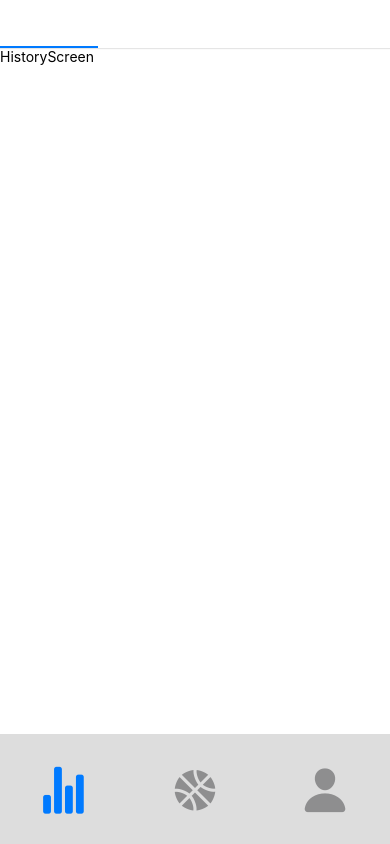
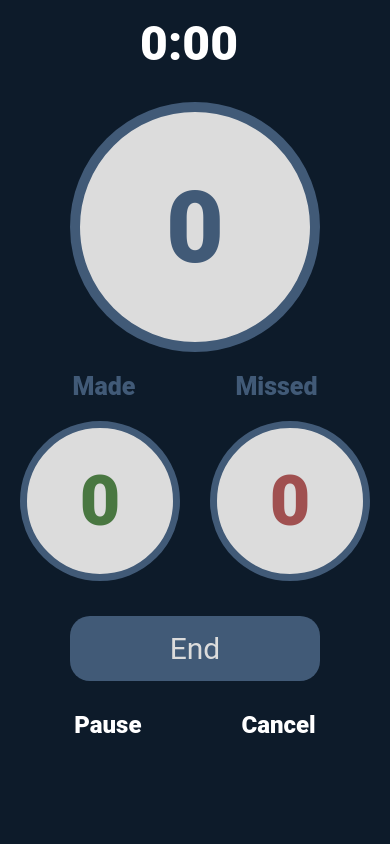
Before and after one commit to Project-Lebron/projectLebron, a React Native app: screen /WorkoutStart in a window 390 px wide. Built offline with nearby package versions, Linux system fonts and the light colour scheme.

Commit message:
we have to figure out the typescript navigation thing to get rid of the errors

```diff
--- a/App.tsx
+++ b/App.tsx
@@ -6,7 +6,10 @@ import Home from "./src/screens/HomeScreen";
 import Stats from "./src/screens/StatsScreen";
 import Profile from "./src/screens/ProfileScreen";
 import BottomNav from "./src/navigators/BottomNav";
+import WorkoutStart from "./src/screens/WorkoutStart";
+import WorkoutEnd from "./src/screens/WorkoutEnd";
 //Test
+
 const Stack = createNativeStackNavigator();
 
 const App = () => {
@@ -27,6 +30,14 @@ const App = () => {
           name="Profile"
           component={BottomNav}
           options={{ animation: "slide_from_bottom" }}
+        ></Stack.Screen>
+        <Stack.Screen
+          name="WorkoutStart"
+          component={WorkoutStart}
+        ></Stack.Screen>
+        <Stack.Screen
+          name="WorkoutEnd"
+          component={WorkoutEnd}
         ></Stack.Screen>
       </Stack.Navigator>
     </NavigationContainer>
--- a/src/navigators/BottomNav.tsx
+++ b/src/navigators/BottomNav.tsx
@@ -32,7 +32,7 @@ const BottomNav = () => {
           ),}}>
         </Tab.Screen>
 
-      <Tab.Screen name="Home" component={HomeScreen}
+      <Tab.Screen name="HomeScreen" component={HomeScreen}
         options={{ // homescreen icon
           tabBarIcon: ({ color, size }) => (
             <Ionicons name="basketball" size={50} color={color} />
@@ -53,7 +53,7 @@ const BottomNav = () => {
 const styles = StyleSheet.create({
 
 	tabBarStyle: {
-		height: 110,
+		height: 100,
 		position: 'absolute',
 		backgroundColor: '#ddd',
 		borderTopwidth: 0,
--- a/src/navigators/TopNav.tsx
+++ b/src/navigators/TopNav.tsx
@@ -15,8 +15,8 @@ const TopNav = () => {
         initialRouteName="StatsHome"
         screenOptions={{
             tabBarActiveTintColor: "black",
-            tabBarLabelStyle: { fontSize: 12},
-            tabBarStyle: { backgroundColor: 'white' }
+            tabBarLabelStyle: { fontSize: 12, color: "#fff"},
+            tabBarStyle: { backgroundColor: '#0D1B2A', marginTop: 30, }
         }}>
       <Tab.Screen name="History" component={HistoryScreen} options={{ tabBarLabel: "Test"}}></Tab.Screen>
       <Tab.Screen name="Weekly" component={WeeklyScreen}></Tab.Screen>
--- a/src/screens/HomeScreen.tsx
+++ b/src/screens/HomeScreen.tsx
@@ -1,7 +1,9 @@
 import { StyleSheet, Text, View, SafeAreaView, TouchableOpacity, StatusBar, Touchable } from 'react-native'
 import React from 'react'
+import type { HomeScreenProps } from "";
 
-const HomeScreen = () => {
+
+const HomeScreen = ({ navigation }: HomeScreenProps) => {
   return (
     <SafeAreaView style={styles.container}>
       <StatusBar barStyle={'light-content'} />
@@ -31,7 +33,12 @@ const HomeScreen = () => {
       </SafeAreaView>
 
       {/* button */}
-      <TouchableOpacity style={styles.startButton} onPress={() => console.log('Pressed!')}>
+      <TouchableOpacity
+        style={styles.startButton}
+        onPress={() => {
+          console.log('Pressed!')
+          navigation.navigate('WorkoutStart')
+        }}>
         <Text style={styles.startButtonText}>Start</Text>
       </TouchableOpacity>
 
--- a/src/screens/StatsScreen.tsx
+++ b/src/screens/StatsScreen.tsx
@@ -6,9 +6,11 @@ import TopNav from "../navigators/TopNav";
 const StatsScreen = () => {
   return (
     <SafeAreaView style={styles.container}>
+      <SafeAreaView style={styles.titleContainer}>
+        <Text style={styles.titleScreen}>Stats</Text>
+      </SafeAreaView>
       <TopNav />
       <StatusBar barStyle={'light-content'} />
-      <Text style={styles.titleScreen}>Stats</Text>
     </SafeAreaView>
   )
 }
@@ -16,13 +18,17 @@ const StatsScreen = () => {
 const styles = StyleSheet.create({
   container: {
     flex: 1,
-    backgroundColor: '#fff',
+    backgroundColor: '#0D1B2A',
     justifyContent: 'center',
   },
   listTab: {
     flex: 1,
     backgroundColor: '#fff',
     padding: 15
+  },
+  titleContainer: {
+    marginTop: 20,
+    alignItems: 'center',
   },
   titleScreen: {
     color:'white',
--- /dev/null
+++ b/src/screens/WorkoutEnd.tsx
@@ -0,0 +1,146 @@
+import { StyleSheet, Text, View, SafeAreaView, TouchableOpacity, StatusBar, Touchable } from 'react-native'
+import React from 'react'
+
+const WorkoutEnd = ({ navigation }) => {
+    return (
+        <SafeAreaView style={styles.container}>
+          <StatusBar barStyle={'light-content'} />
+
+          {/* title text */}
+          <Text style={styles.date}> 11.18.2023</Text>
+          <SafeAreaView style={styles.topContainer}>
+            <Text style={styles.titleText}>Morning Shootaround </Text>
+          </SafeAreaView>
+
+          {/* big circle */}
+          <SafeAreaView style={styles.bigCircle}>
+            <Text style={styles.bigCircleTxt}>70%</Text>
+          </SafeAreaView>
+
+          {/* boxes */}
+          <SafeAreaView style={styles.bottomBoxContainer}>
+            <SafeAreaView style={styles.bottomBoxes}></SafeAreaView>
+            <SafeAreaView style={styles.bottomBoxes}></SafeAreaView>
+          </SafeAreaView>
+
+          {/* button */}
+          <TouchableOpacity
+            style={styles.startButton}
+            onPress={() => {
+              console.log('Pressed!')
+              navigation.navigate('Stats')
+            }}>
+            <Text style={styles.startButtonText}>End</Text>
+          </TouchableOpacity>
+
+        </SafeAreaView>
+      )
+}
+
+const styles = StyleSheet.create({
+    container: {
+      flex: 1,
+      backgroundColor: '#0D1B2A',
+      alignItems: 'center',
+    },
+    topContainer: {
+        justifyContent: 'center',
+        alignItems: 'center',
+    },
+    titleText: {
+      color:'white',
+      fontFamily: 'Roboto',
+      marginTop: 15,
+      marginBottom: 30,
+      fontSize: 25,
+      fontWeight: "800",
+    },
+    date: {
+        color:'#415A77',
+        fontFamily: 'Roboto',
+        marginTop: 15,
+        marginBottom: 5,
+        fontSize: 16,
+        fontWeight: "800",
+      },
+    bigCircle: {
+      width: 190,
+      height: 190,
+      justifyContent: 'center',
+      alignItems: 'center',
+      marginBottom: 20,
+      borderRadius: 150,
+      backgroundColor: '#DCDCDC',
+      borderColor: "#415A77",
+      borderWidth: 6,
+    },
+    bigCircleTxt: {
+      color:'#415A77',
+      fontFamily: 'Roboto',
+      fontSize: 60,
+      fontWeight: "900",
+    },
+    tagsContainer: {
+      flexDirection: 'row',
+      justifyContent: 'center',
+      alignItems: 'center',
+    },
+    tagsText: {
+      color:'#415A77',
+      fontFamily: 'Roboto',
+      marginHorizontal: 50,
+      fontSize: 25,
+      fontWeight: "900",
+    },
+    bottomBoxContainer: {
+        flexDirection: 'row',
+        justifyContent: 'center',
+        alignItems: 'center',
+    },
+    bottomBoxes: {
+      width: 160,
+      height: 120,
+      justifyContent: 'center',
+      alignItems: 'center',
+      borderRadius: 30,
+      marginTop: 20,
+      margin: 15,
+      backgroundColor: '#415A77',
+    },
+    smallCircleMade: {
+      color:'#497741',
+      fontFamily: 'Roboto',
+      fontSize: 70,
+      fontWeight: "900",
+    },
+    smallCircleMissed: {
+        color:'#A05050',
+        fontFamily: 'Roboto',
+        fontSize: 70,
+        fontWeight: "900",
+      },
+    startButton: {
+      width: 250,
+      heigth: 50,
+      borderRadius: 20,
+      alignItems: 'center',
+      backgroundColor: '#415A77',
+      marginTop: 20,
+      marginBottom: 30,
+    },
+    startButtonText: {
+      color: '#DCDCDC',
+      fontFamily: 'Roboto',
+      fontSize: 30,
+      marginVertical: 15,
+    },
+    bottomText: {
+        color:'#fff',
+        fontFamily: 'Roboto',
+        marginHorizontal: 50,
+        fontSize: 24,
+        fontWeight: "900",
+    },
+  })
+
+export default WorkoutEnd
--- /dev/null
+++ b/src/screens/WorkoutStart.tsx
@@ -0,0 +1,149 @@
+import { StyleSheet, Text, View, SafeAreaView, TouchableOpacity, StatusBar, Touchable } from 'react-native'
+import React from 'react'
+
+const WorkoutStart = ({ navigation }) => {
+    return (
+        <SafeAreaView style={styles.container}>
+          <StatusBar barStyle={'light-content'} />
+
+          {/* title text */}
+          <Text style={styles.titleText}>0:00 </Text>
+
+          {/* big circle */}
+          <SafeAreaView style={styles.bigCircle}>
+            <Text style={styles.bigCircleTxt}>0</Text>
+          </SafeAreaView>
+
+          {/* text over small circles */}
+          <SafeAreaView style={styles.tagsContainer}>
+            <Text style={styles.tagsText}>Made</Text>
+            <Text style={styles.tagsText}>Missed</Text>
+          </SafeAreaView>
+
+          {/* small circles */}
+          <SafeAreaView style={styles.bottomCircles}>
+            <SafeAreaView style={styles.smallCircles}>
+              <Text style={styles.smallCircleMade}>0</Text>
+            </SafeAreaView>
+            <SafeAreaView style={styles.smallCircles}>
+              <Text style={styles.smallCircleMissed}>0</Text>
+            </SafeAreaView>
+          </SafeAreaView>
+
+          {/* button */}
+          <TouchableOpacity
+            style={styles.startButton}
+            onPress={() => {
+              console.log('Pressed!')
+              navigation.navigate('WorkoutEnd')
+            }}>
+            <Text style={styles.startButtonText}>End</Text>
+          </TouchableOpacity>
+
+          <SafeAreaView style={styles.tagsContainer}>
+            <Text style={styles.bottomText}>Pause</Text>
+            <Text style={styles.bottomText} onPress={() => {navigation.navigate('Home')
+            }}>Cancel</Text>
+          </SafeAreaView>
+
+        </SafeAreaView>
+      )
+}
+
+const styles = StyleSheet.create({
+    container: {
+      flex: 1,
+      backgroundColor: '#0D1B2A',
+      alignItems: 'center',
+    },
+    titleText: {
+      color:'white',
+      fontFamily: 'Roboto',
+      marginTop: 15,
+      marginBottom: 30,
+      fontSize: 48,
+      fontWeight: "800",
+    },
+    bigCircle: {
+      width: 250,
+      height: 250,
+      justifyContent: 'center',
+      alignItems: 'center',
+      marginBottom: 20,
+      borderRadius: 150,
+      backgroundColor: '#DCDCDC',
+      borderColor: "#415A77",
+      borderWidth: 10,
+    },
+    bigCircleTxt: {
+      color:'#415A77',
+      fontFamily: 'Roboto',
+      fontSize: 100,
+      fontWeight: "900",
+    },
+    tagsContainer: {
+      flexDirection: 'row',
+      justifyContent: 'center',
+      alignItems: 'center',
+    },
+    tagsText: {
+      color:'#415A77',
+      fontFamily: 'Roboto',
+      marginHorizontal: 50,
+      fontSize: 25,
+      fontWeight: "900",
+    },
+    bottomCircles: {
+    flexDirection: 'row',
+    justifyContent: 'center',
+    alignItems: 'center',
+    },
+    smallCircles: {
+      width: 160,
+      height: 160,
+      justifyContent: 'center',
+      alignItems: 'center',
+      borderRadius: 100,
+      marginTop: 20,
+      margin: 15,
+      backgroundColor: '#DCDCDC',
+      borderColor: "#415A77",
+      borderWidth: 7,
+    },
+    smallCircleMade: {
+      color:'#497741',
+      fontFamily: 'Roboto',
+      fontSize: 70,
+      fontWeight: "900",
+    },
+    smallCircleMissed: {
+        color:'#A05050',
+        fontFamily: 'Roboto',
+        fontSize: 70,
+        fontWeight: "900",
+      },
+    startButton: {
+      width: 250,
+      heigth: 50,
+      borderRadius: 20,
+      alignItems: 'center',
+      backgroundColor: '#415A77',
+      marginTop: 20,
+      marginBottom: 30,
+    },
+    startButtonText: {
+      color: '#DCDCDC',
+      fontFamily: 'Roboto',
+      fontSize: 30,
+      marginVertical: 15,
+    },
+    bottomText: {
+        color:'#fff',
+        fontFamily: 'Roboto',
+        marginHorizontal: 50,
+        fontSize: 24,
+        fontWeight: "900",
+    },
+  })
+
+export default WorkoutStart
```
